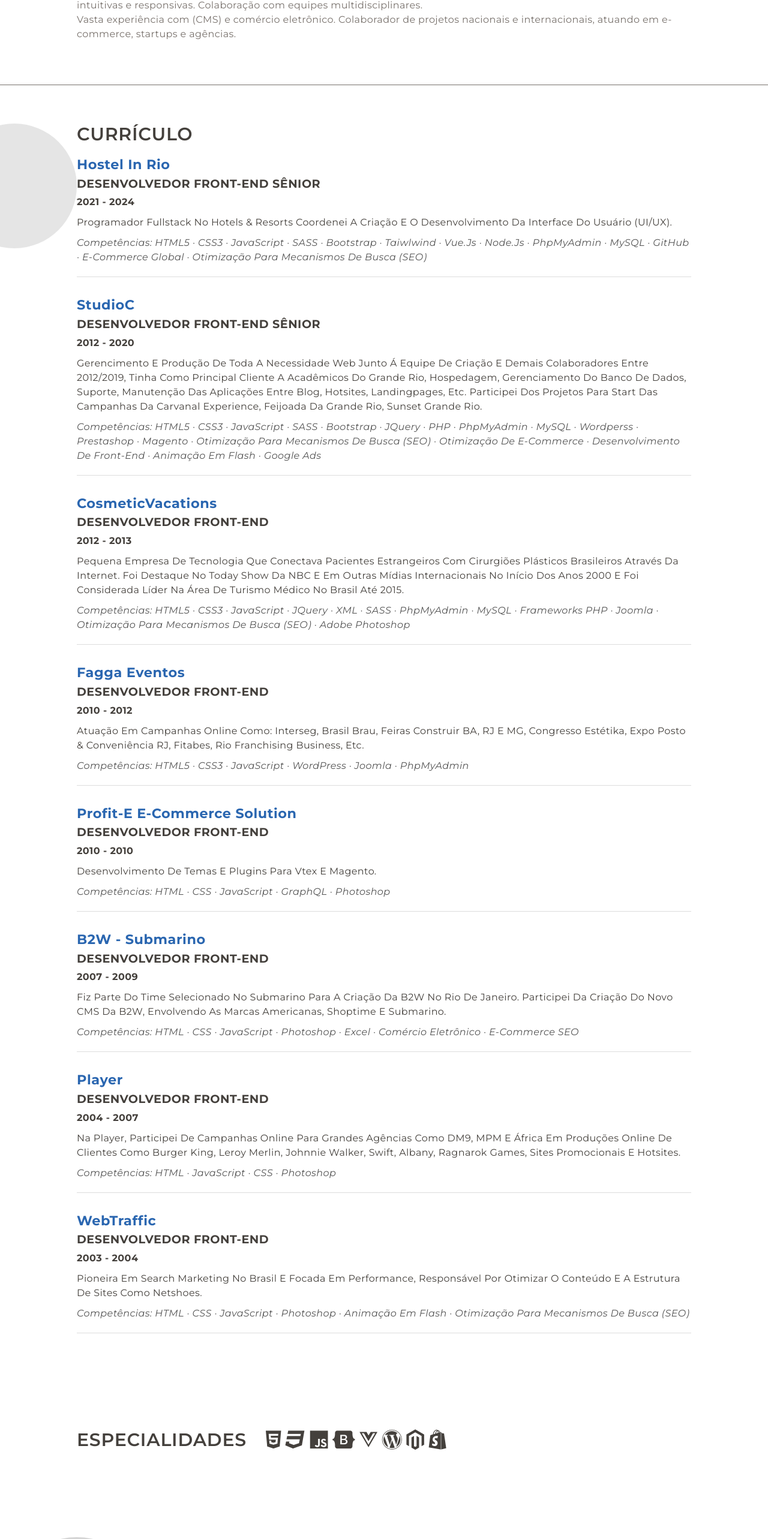
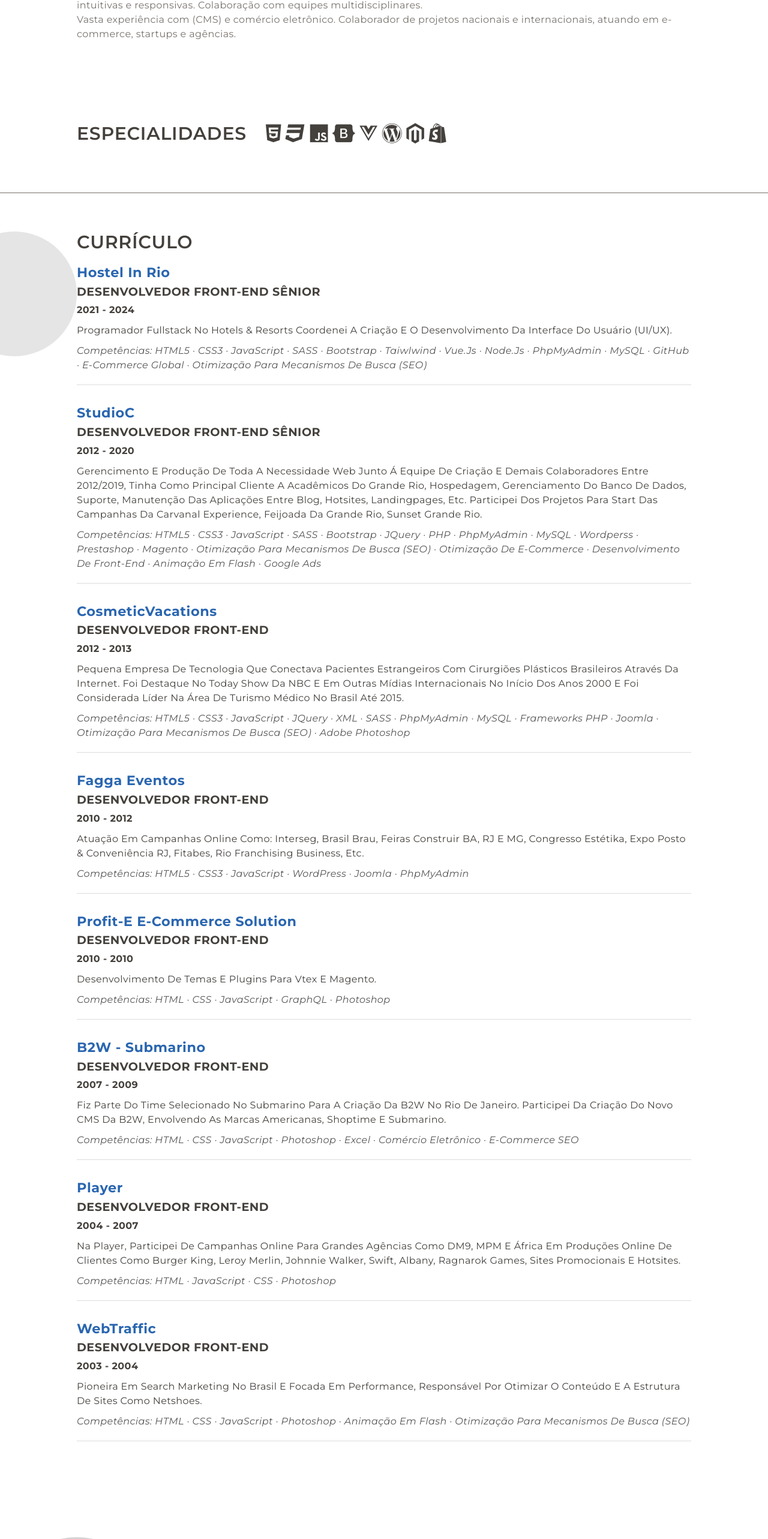
Before and after one commit to felipecm37/port2025, a Vue app: page / in a window 1280 px wide. Shown: the part 976-3542 px from the top of the page at 60% size. Built offline with nearby package versions, Linux system fonts and the light colour scheme.

Commit message:
Add files via upload

```diff
--- a/src/HomeView.vue
+++ b/src/HomeView.vue
@@ -8,13 +8,13 @@
 	<about-section></about-section>
 	<!-- About section end -->
 
+	<!-- Services section start -->
+	<service-section></service-section>
+	<!-- Services section end -->
+
 	<!-- Pelife section start -->
 	<pelife-section></pelife-section>
 	<!-- Pelife section end -->
-
-	<!-- Services section start -->
-	<service-section></service-section>
-	<!-- Services section end -->
 
 	<!-- Portfolio section start -->
 	<portfolio-section></portfolio-section>
@@ -30,8 +30,8 @@
 <script>
 import MainSection from '@/sections/MainSection.vue';
 import AboutSection from '@/sections/AboutSection.vue';
+import ServiceSection from '@/sections/ServiceSection.vue';
 import PelifeSection from '@/sections/PelifeSection.vue';
-import ServiceSection from '@/sections/ServiceSection.vue';
 import PortfolioSection from '@/sections/PortfolioSection.vue';
 import ContactSection from '@/sections/ContactSection.vue';
 
@@ -39,8 +39,8 @@
 	components: {
 		MainSection,
 		AboutSection,
+		ServiceSection,
 		PelifeSection,
-		ServiceSection,
 		PortfolioSection,
 		ContactSection,
 	}
```
